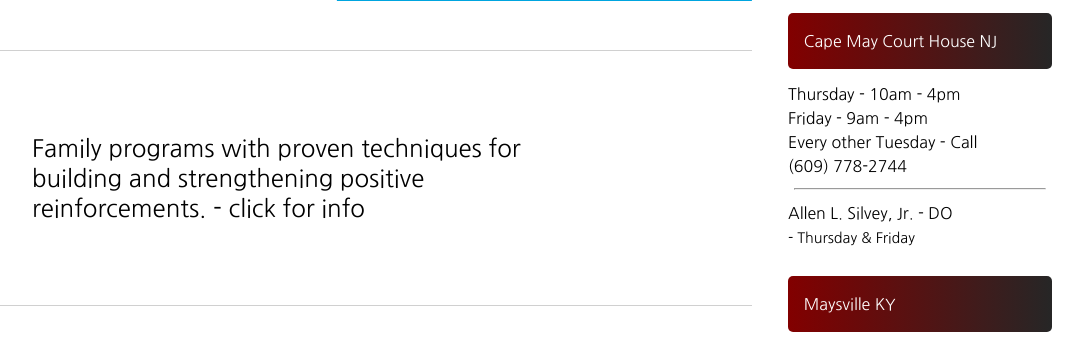
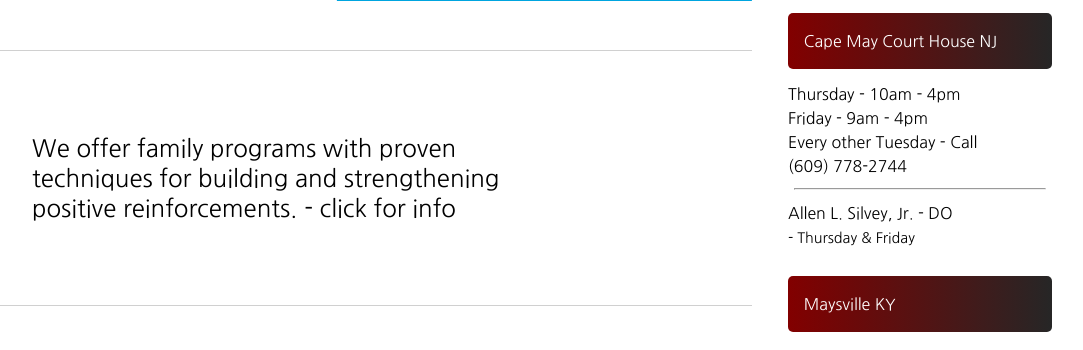
Before and after one commit to MedCorps/medcorps, a PHP site: page /nosmoking.php in a window 1280 px wide. Shown: the part 928-1278 px from the top of the page, without its empty margins (188-1271 px from the left). Run offline with PHP 8.4, Linux system fonts and the light colour scheme.

Commit message:
added text

```diff
--- a/nosmoking.php
+++ b/nosmoking.php
@@ -10,7 +10,7 @@
       <a href="https://www.capeassist.org" target="_blank"><img src="img/ban-capeassist.jpg" style="width:100%;" alt="smokefree.gov banner"></a>
 
         <div class="con">
-            <p>Family programs with proven techniques for building and strengthening positive reinforcements.<a href="https://www.capeassist.org" target="_blank"> - click for info</a></p>
+            <p>We offer family programs with proven techniques for building and strengthening positive reinforcements.<a href="https://www.capeassist.org" target="_blank"> - click for info</a></p>
         </div>
 
         <a href="https://smokefree.gov" target="_blank"><img src="img/ban-smokefree.jpg" style="width:100%;" alt="smokefree.gov banner"></a>
```
